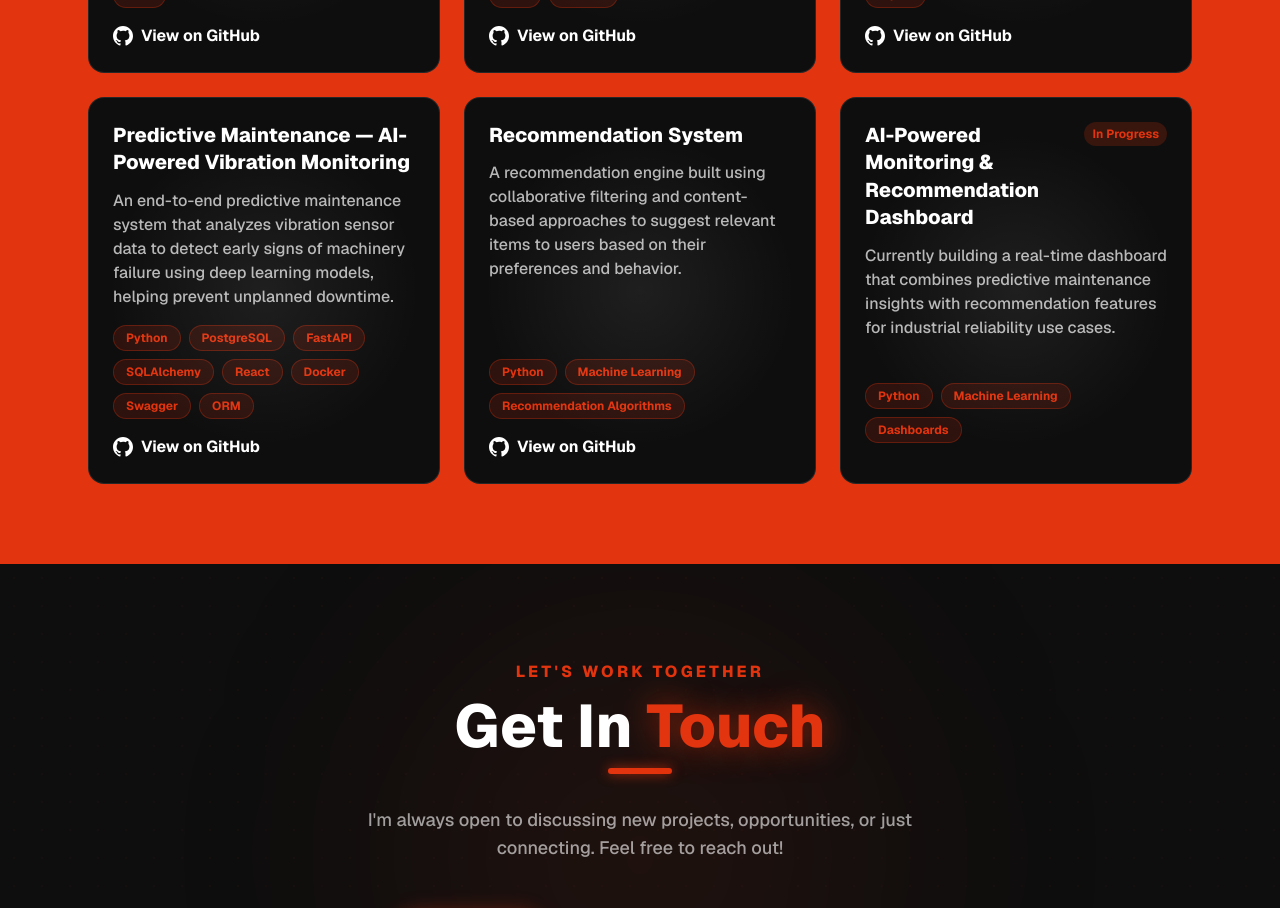
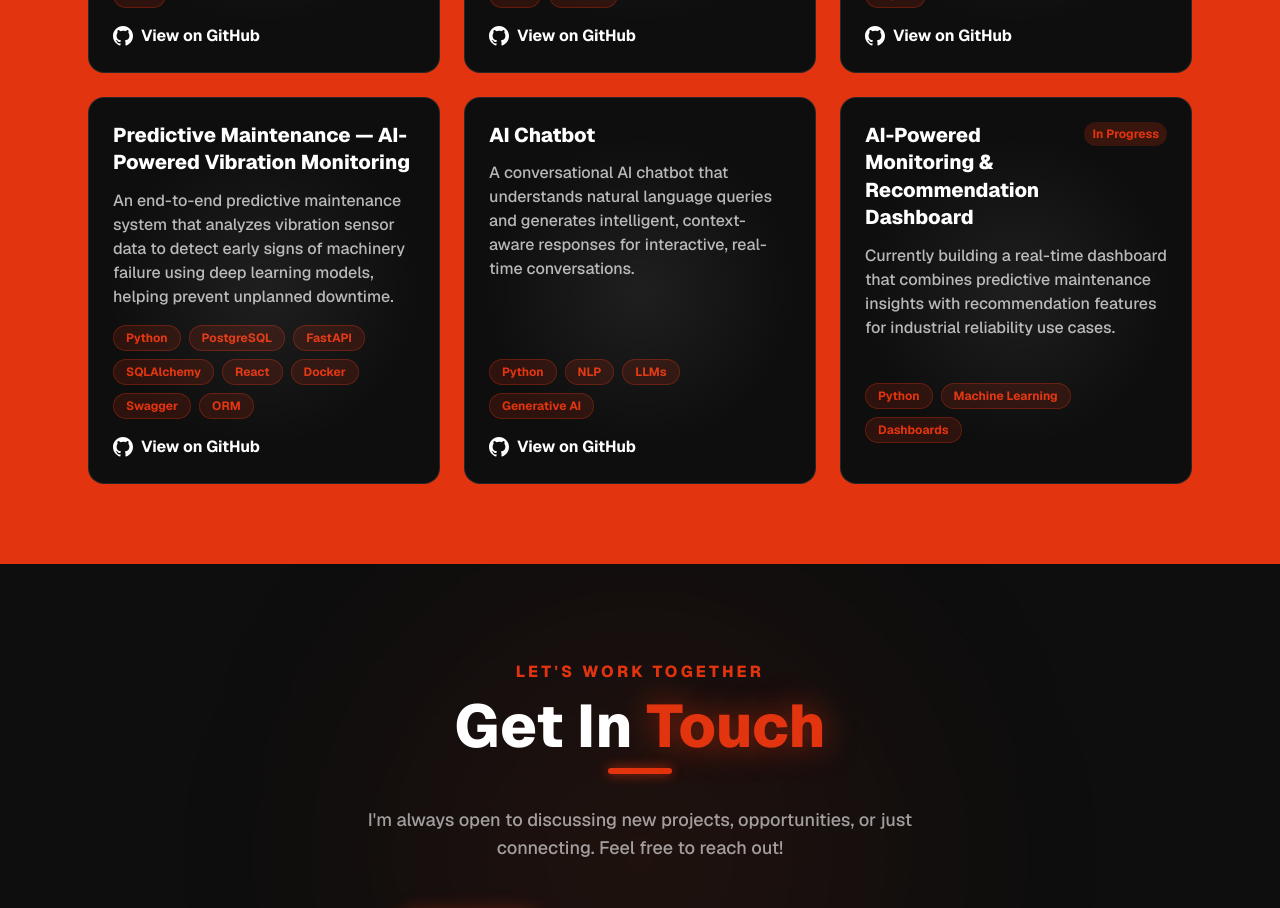
Before and after one commit to vaibhaviBachu/My_Portfolio, a Next.js app: page / in a window 1280 px wide. Shown: the part 5060-5968 px from the top of the page. Built offline with nearby package versions, Linux system fonts and the light colour scheme.

Commit message:
Added new project

```diff
--- a/data/site.js
+++ b/data/site.js
@@ -119,11 +119,11 @@ export const projects = [
     github: "https://github.com/vaibhaviBachu",
   },
   {
-    title: "Recommendation System",
+    title: "AI Chatbot",
     description:
-      "A recommendation engine built using collaborative filtering and content-based approaches to suggest relevant items to users based on their preferences and behavior.",
-    tech: ["Python", "Machine Learning", "Recommendation Algorithms"],
-    github: "https://github.com/vaibhaviBachu",
+      "A conversational AI chatbot that understands natural language queries and generates intelligent, context-aware responses for interactive, real-time conversations.",
+    tech: ["Python", "NLP", "LLMs", "Generative AI"],
+    github: "https://github.com/vaibhaviBachu/chatbot.git",
   },
   {
     title: "AI-Powered Monitoring & Recommendation Dashboard",
```
